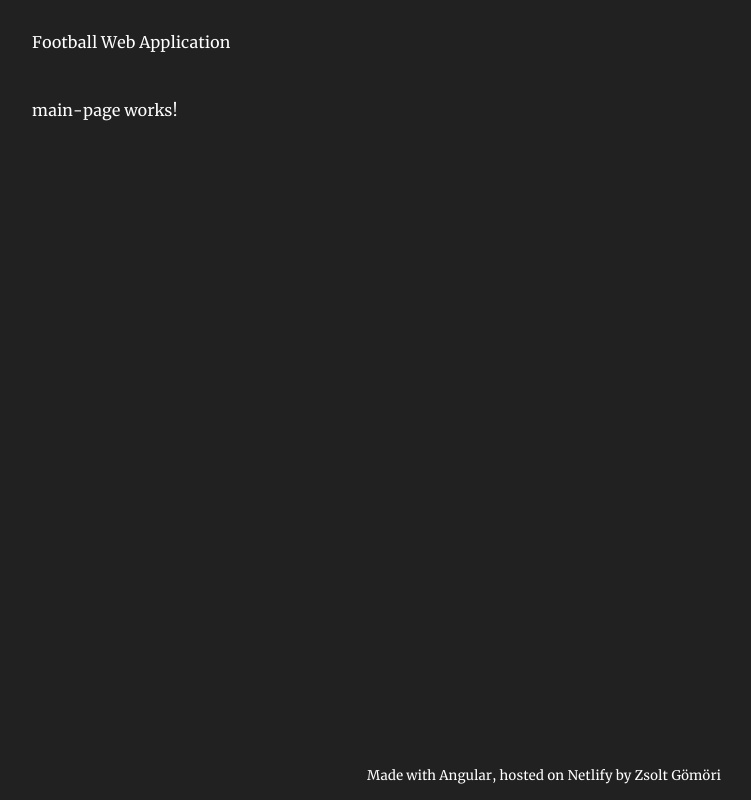
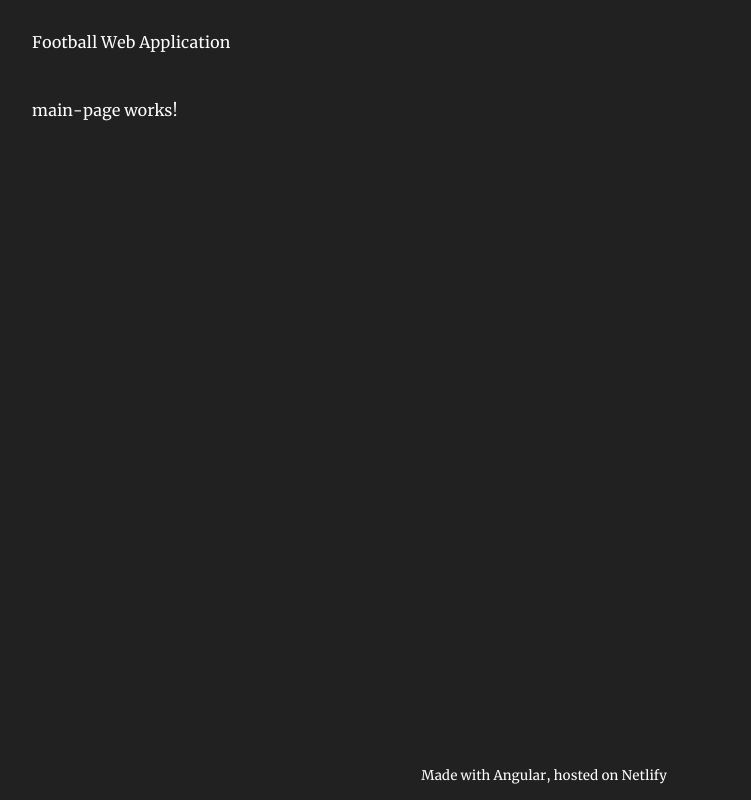
Before and after one commit to gomorizsolt/angular-football-web-application, an Angular app: page / in a window 1280 px wide. Shown: the whole page, without its empty margins (96-847 px from the left). Built offline with nearby package versions, Linux system fonts and the light colour scheme; no server answers.

Commit message:
Configure environment variables.

```diff
--- a/src/app/container/app.component.html
+++ b/src/app/container/app.component.html
@@ -5,5 +5,5 @@
   <router-outlet></router-outlet>
 </main>
 <footer>
-  <small>Made with Angular, hosted on Netlify by Zsolt Gömöri</small>
+  <small>Made with Angular, hosted on Netlify</small>
 </footer>
--- a/src/environments/environment.prod.ts
+++ b/src/environments/environment.prod.ts
@@ -1,3 +1,4 @@
 export const environment = {
-  production: true
+  production: true,
+  apiKey: process.env.FOOTBALL_API_KEY
 };
--- a/src/environments/environment.ts
+++ b/src/environments/environment.ts
@@ -1,3 +1,10 @@
+import secrets from "../secrets";
+
+if (!secrets.apiKey) {
+  console.error("API key is not configured, request quota is severely limited.")
+}
+
 export const environment = {
   production: false,
+  apiKey: secrets.apiKey
 };
--- /dev/null
+++ b/src/secrets.example.ts
@@ -0,0 +1,3 @@
+export default {
+  apiKey: ""
+};
```
Also changed, not shown: 2 other files (tests, documents, lock files or other folders).
